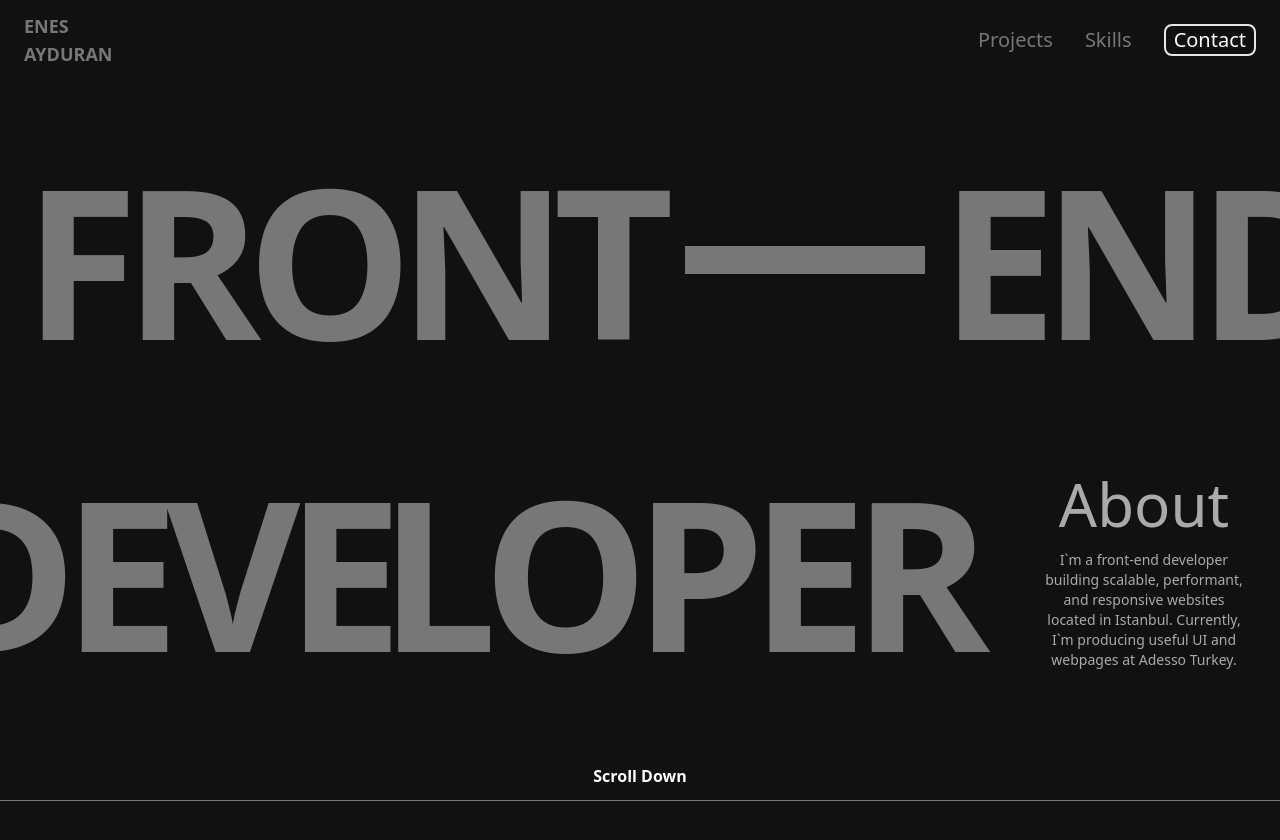
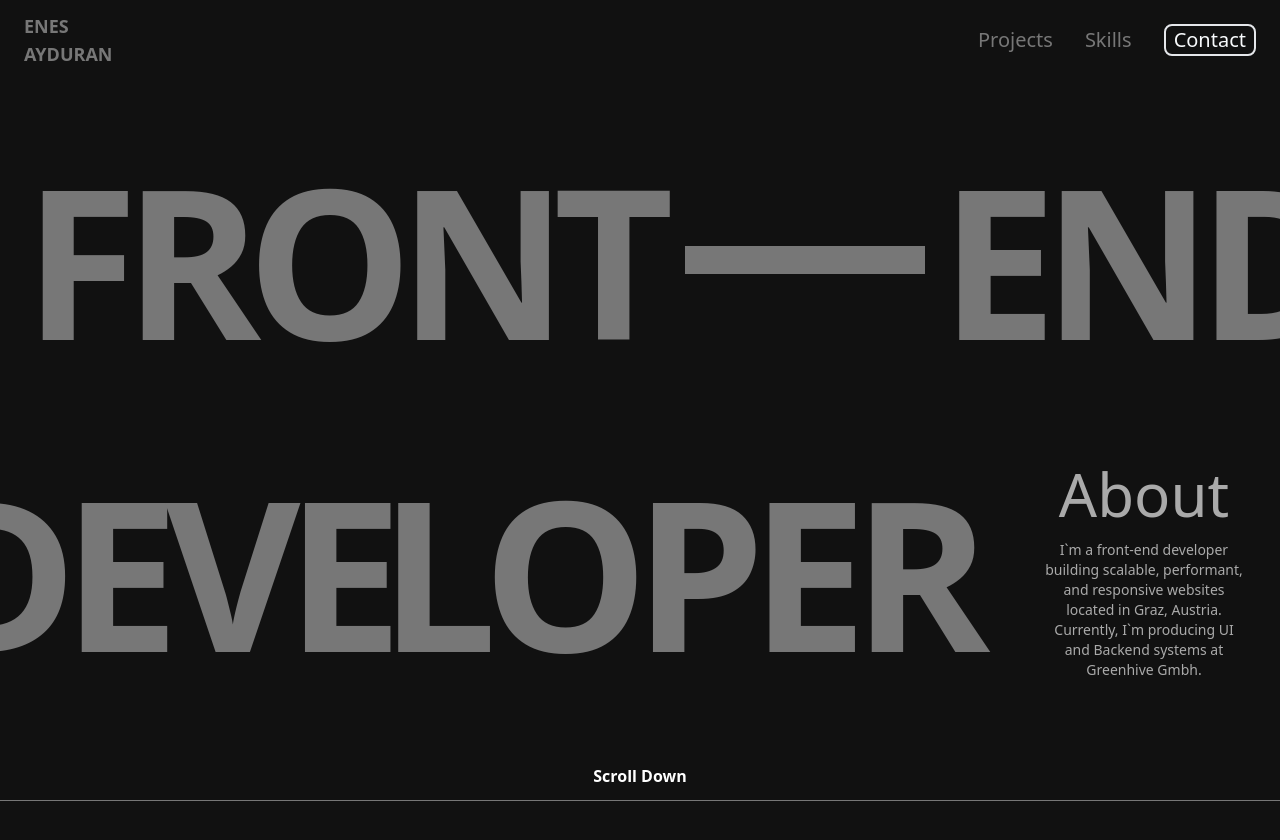
Before and after one commit to eayduran/mportfolio, a Next.js app: page / in a window 1280 px wide. Shown: the top 840 px of the page. Built offline with nearby package versions, Linux system fonts and the light colour scheme.

Commit message:
Update Main.jsx

```diff
--- a/components/Main.jsx
+++ b/components/Main.jsx
@@ -55,7 +55,7 @@ const Main = () => {
                             <div className="flex flex-col text-center w-52 text-primary-light bg-secondary text-3xl sm:text-6xl sm:ml-16 font-sans font-light sm:mr-4">
                                     About
                                 <span className="text-sm mt-4">
-                                I`m a front-end developer building scalable, performant, and responsive websites located in Istanbul. Currently, I`m producing useful UI and webpages at Adesso Turkey.
+                                I`m a front-end developer building scalable, performant, and responsive websites located in Graz, Austria. Currently, I`m producing UI and Backend systems at Greenhive Gmbh.
                                 </span>
                             </div>
                         </div>
```
